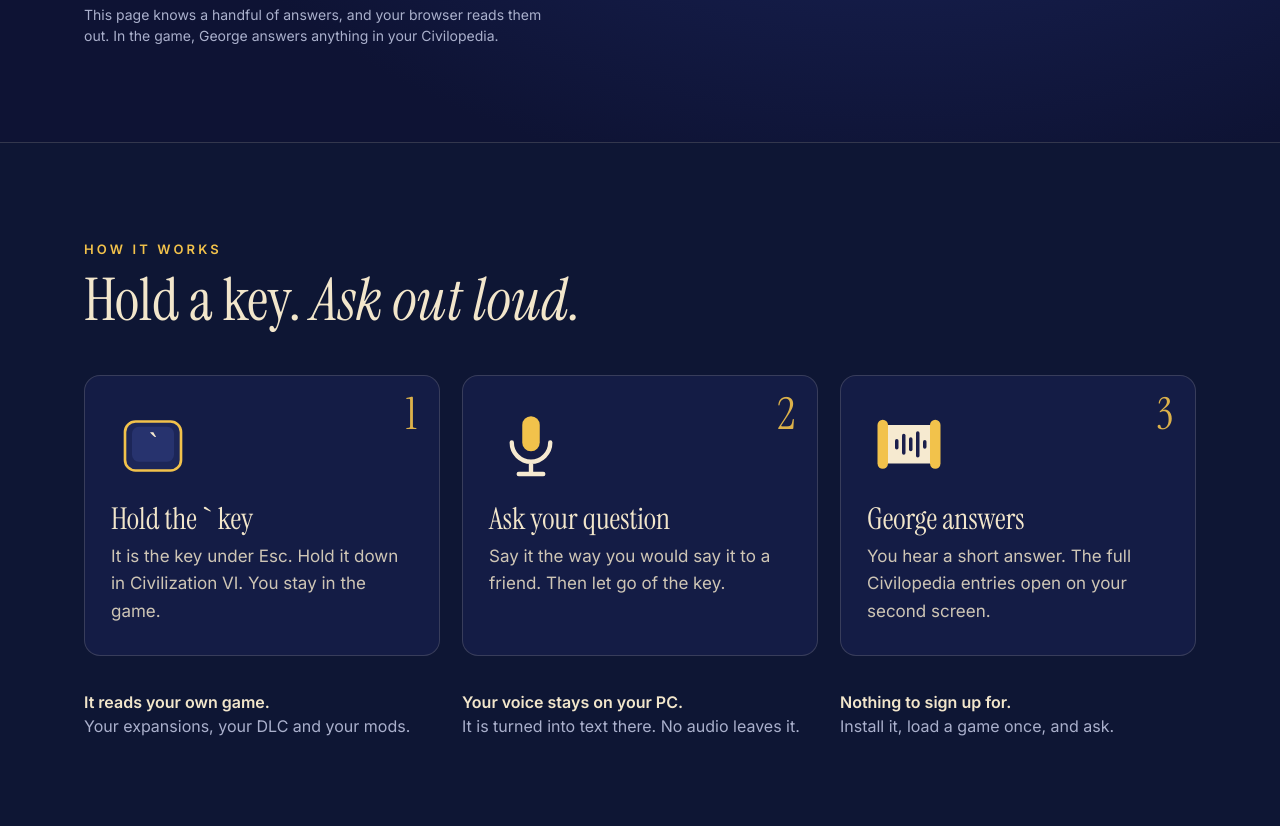
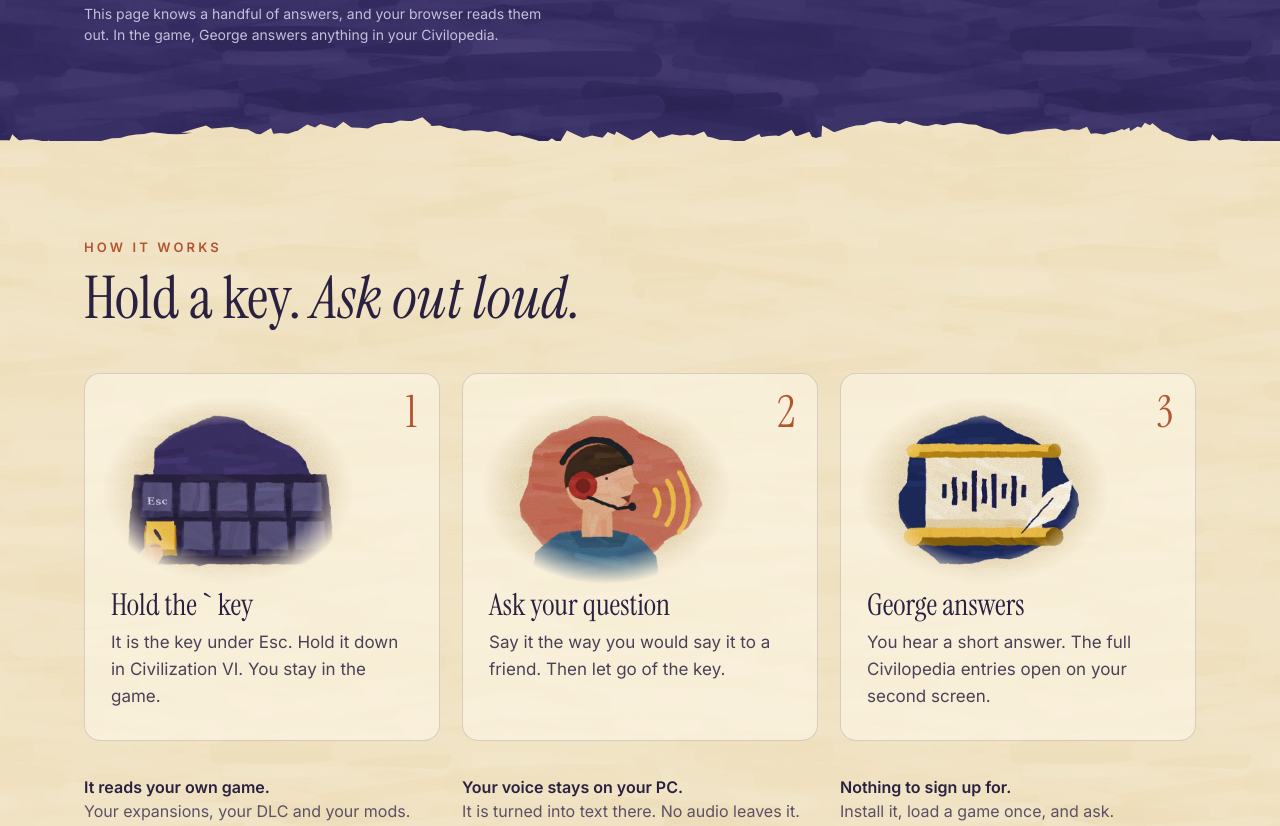
Before and after one commit to OllySalanson/civspeak, a plain HTML site: page site/index.html in a window 1280 px wide. Shown: the part 1372-2198 px from the top of the page. Drawn offline with Linux system fonts and the light colour scheme.

Commit message:
The website: the gouache look carried into the sections below the picture (#18)
* The website: one question asked through eight painted ages, Ask it yourself, and Download, published on GitHub Pages

* The website: take out the strip of questions under the picture, and the stray line across the first hut

* The website: the gouache look carried into the sections below the picture

```diff
--- a/site/css/site.css
+++ b/site/css/site.css
@@ -1,4 +1,5 @@
-/* Civ Speak's website. Night navy, voice gold and parchment; paintings in the hero. */
+/* Civ Speak's website. Paintings in the hero, and the same gouache below: painted washes, ragged
+   brush edges between sections, small paintings in How it works, the valley at night in Download. */
 
 @font-face{font-family:"Cormorant Garamond";font-style:normal;font-weight:400 700;font-display:swap;src:url(../fonts/cormorant-garamond.woff2) format("woff2")}
 @font-face{font-family:"Cormorant Garamond";font-style:italic;font-weight:400 700;font-display:swap;src:url(../fonts/cormorant-garamond-italic.woff2) format("woff2")}
@@ -8,7 +9,8 @@
 
 :root{
   --navy:#0e1634;--navy-2:#141c45;--navy-3:#1c2760;--line:rgba(242,230,203,.16);
-  --ivory:#f2e6cb;--parch:#f6ead0;--ink:#1b1f4b;--gold:#f2c24b;--gold-dark:#b98718;--muted:#aab0cc;
+  --ivory:#f2e6cb;--parch:#f6ead0;--ink:#1b1f4b;--gold:#f2c24b;--gold-dark:#b98718;--muted:#c6bfdc;
+  --dusk:#352c62;--paper:#f0e2c2;--paper-ink:#2a2140;--rust:#b4532f;--night:#2b2150;--earth:#14161f;
   --serif:"Instrument Serif",Georgia,serif;--display:"Cormorant Garamond",Georgia,serif;--sans:Inter,system-ui,-apple-system,"Segoe UI",sans-serif;
 }
 *{box-sizing:border-box}
@@ -65,14 +67,17 @@ button{cursor:pointer}
 .mic.on{background:#c5351f;animation:pulse 1s infinite}
 @keyframes pulse{50%{box-shadow:0 0 0 8px rgba(197,53,31,.25)}}
 
-.step{position:absolute;bottom:22px;z-index:2;width:46px;height:46px;border-radius:50%;border:1px solid rgba(242,230,203,.35);background:rgba(14,22,52,.6);display:grid;place-items:center;transition:background .15s}
+.step{position:absolute;bottom:46px;z-index:2;width:46px;height:46px;border-radius:50%;border:1px solid rgba(242,230,203,.35);background:rgba(14,22,52,.6);display:grid;place-items:center;transition:background .15s}
 .step:hover{background:rgba(14,22,52,.9)}
 .step.prev{left:22px}
 .step.next{right:22px}
 .step svg{width:20px;height:20px;fill:none;stroke:var(--ivory);stroke-width:2.4;stroke-linecap:round;stroke-linejoin:round}
 
-/* sections */
-section{padding:96px 0}
+/* sections: each is a wash of paint, brushed up over the one above it */
+section{position:relative;padding:96px 0;background-image:url(../img/paint/brush.webp);background-size:800px 800px;background-blend-mode:soft-light}
+section::before{content:"";position:absolute;left:0;right:0;top:-34px;height:60px;background:inherit;background-blend-mode:inherit;pointer-events:none;
+  -webkit-mask:url(../img/paint/edge.svg) repeat-x 0 0/1200px 100%;mask:url(../img/paint/edge.svg) repeat-x 0 0/1200px 100%}
+section .wrap{position:relative}
 .kick{font-size:13px;letter-spacing:.24em;text-transform:uppercase;color:var(--gold);font-weight:600}
 h2{font:400 clamp(38px,4.6vw,62px)/1.04 var(--serif);margin-top:10px}
 h2 em{font-style:italic}
@@ -80,7 +85,7 @@ h2 em{font-style:italic}
 .fine{margin-top:14px;font-size:14px;line-height:1.5;color:var(--muted);max-width:34em}
 
 /* try it */
-.try{background:radial-gradient(80% 90% at 70% 40%,#1c2760 0,#0e1334 75%);border-top:1px solid var(--line)}
+.try{background-color:var(--dusk)}
 .two{display:grid;grid-template-columns:minmax(0,5fr) minmax(0,6fr);gap:56px;align-items:start}
 .ask.big{margin-top:28px;height:56px;width:min(480px,100%)}
 .ask.big input{font-size:17px}
@@ -110,23 +115,26 @@ h2 em{font-style:italic}
 .entries span{padding:6px 14px;border-radius:7px;background:rgba(246,234,208,.1);border:1px solid rgba(246,234,208,.25)}
 
 /* how it works */
-.how{background:var(--navy);border-top:1px solid var(--line)}
+.how{background-color:var(--paper);color:var(--paper-ink)}
+.how .kick{color:var(--rust)}
 .steps{display:grid;grid-template-columns:repeat(3,1fr);gap:22px;margin-top:44px}
-.steps li{position:relative;padding:28px 26px 30px;border-radius:16px;background:var(--navy-2);border:1px solid var(--line)}
-.steps .num{position:absolute;right:22px;top:16px;font:400 44px/1 var(--serif);color:var(--gold);opacity:.9}
-.steps .pic{width:84px;height:84px}
-.steps h3{font:400 30px/1.1 var(--serif);margin-top:14px}
+.steps li{position:relative;padding:22px 26px 30px;border-radius:16px;background:rgba(255,250,236,.55);border:1px solid rgba(42,33,64,.16)}
+.steps .num{position:absolute;right:22px;top:16px;font:400 44px/1 var(--serif);color:var(--rust)}
+.steps .pic{width:min(100%,250px);height:auto;margin:0 auto 0 -8px;-webkit-mask-image:radial-gradient(closest-side,#000 70%,transparent 100%);mask-image:radial-gradient(closest-side,#000 70%,transparent 100%)}
+.steps h3{font:400 30px/1.1 var(--serif);margin-top:4px}
 .steps p{margin-top:8px;font-size:17px;opacity:.84}
-.facts{display:grid;grid-template-columns:repeat(3,1fr);gap:22px;margin-top:34px;font-size:16px;line-height:1.5;color:var(--muted)}
-.facts b{display:block;color:var(--ivory);font-weight:600}
+.facts{display:grid;grid-template-columns:repeat(3,1fr);gap:22px;margin-top:34px;font-size:16px;line-height:1.5;color:#5c5068}
+.facts b{display:block;color:var(--paper-ink);font-weight:600}
 
 /* download */
-.get{text-align:center;background:radial-gradient(70% 100% at 50% 100%,#27336e 0,#0e1634 70%);border-top:1px solid var(--line)}
+.get{text-align:center;background-color:var(--night);padding-bottom:calc(clamp(170px,22vw,400px) + 20px)}
+.band{position:absolute;left:0;right:0;bottom:0;height:clamp(190px,26vw,464px);-webkit-mask-image:linear-gradient(transparent 0,#000 32%);mask-image:linear-gradient(transparent 0,#000 32%)}
+.band img{width:100%;height:100%;object-fit:cover;object-position:50% 100%}
 .get .sub,.get .fine{margin-left:auto;margin-right:auto}
 .get .btn{margin-top:30px;height:56px;padding:0 34px;font-size:18px}
 .get .fine+.fine{margin-top:8px}
 
-.foot{padding:30px 0 40px;border-top:1px solid var(--line);font-size:14px;color:var(--muted)}
+.foot{padding:30px 0 40px;background:var(--earth);font-size:14px;color:var(--muted)}
 .foot .wrap{display:flex;flex-wrap:wrap;gap:14px 28px;align-items:center;justify-content:space-between}
 .foot p{display:flex;flex-wrap:wrap;gap:8px 22px}
 .foot .brand span{font-size:22px}
--- a/site/index.html
+++ b/site/index.html
@@ -90,13 +90,13 @@
     <h2>Hold a key. <em>Ask out loud.</em></h2>
     <ol class="steps">
       <li><span class="num">1</span>
-        <svg class="pic" viewBox="0 0 96 96" aria-hidden="true"><rect x="16" y="20" width="64" height="56" rx="12" fill="#1c2658" stroke="#f2c24b" stroke-width="3"/><rect x="24" y="26" width="48" height="40" rx="8" fill="#27336e"/><text x="48" y="58" text-anchor="middle" font-family="Georgia,serif" font-size="34" fill="#f6ead0">`</text></svg>
+        <img class="pic" src="img/paint/key.webp" width="720" height="540" alt="" loading="lazy">
         <h3>Hold the ` key</h3><p>It is the key under Esc. Hold it down in Civilization VI. You stay in the game.</p></li>
       <li><span class="num">2</span>
-        <svg class="pic" viewBox="0 0 96 96" aria-hidden="true"><rect x="38" y="14" width="20" height="40" rx="10" fill="#f2c24b"/><path d="M26 44a22 22 0 0 0 44 0M48 66v14M34 80h28" fill="none" stroke="#f6ead0" stroke-width="5" stroke-linecap="round"/></svg>
+        <img class="pic" src="img/paint/ask.webp" width="720" height="540" alt="" loading="lazy">
         <h3>Ask your question</h3><p>Say it the way you would say it to a friend. Then let go of the key.</p></li>
       <li><span class="num">3</span>
-        <svg class="pic" viewBox="0 0 96 96" aria-hidden="true"><rect x="20" y="24" width="56" height="44" fill="#f6ead0"/><rect x="12" y="18" width="12" height="56" rx="6" fill="#f2c24b"/><rect x="72" y="18" width="12" height="56" rx="6" fill="#f2c24b"/><g fill="#1b1f4b"><rect x="32" y="40" width="4" height="12" rx="2"/><rect x="40" y="34" width="4" height="24" rx="2"/><rect x="48" y="38" width="4" height="16" rx="2"/><rect x="56" y="31" width="4" height="30" rx="2"/><rect x="64" y="41" width="4" height="10" rx="2"/></g></svg>
+        <img class="pic" src="img/paint/answer.webp" width="720" height="540" alt="" loading="lazy">
         <h3>George answers</h3><p>You hear a short answer. The full Civilopedia entries open on your second screen.</p></li>
     </ol>
     <ul class="facts">
@@ -108,6 +108,7 @@
 </section>
 
 <section class="get" id="download">
+  <div class="band" aria-hidden="true"><img src="img/paint/band.webp" width="2560" height="464" alt="" loading="lazy"></div>
   <div class="wrap">
     <p class="kick">Download</p>
     <h2>One more turn. <em>One more question.</em></h2>
```
Also changed, not shown: site/img/paint/answer.webp (added), site/img/paint/ask.webp (added), site/img/paint/band.webp (added), site/img/paint/brush.webp (added), site/img/paint/edge.svg (added), site/img/paint/key.webp (added), 2 other files.
